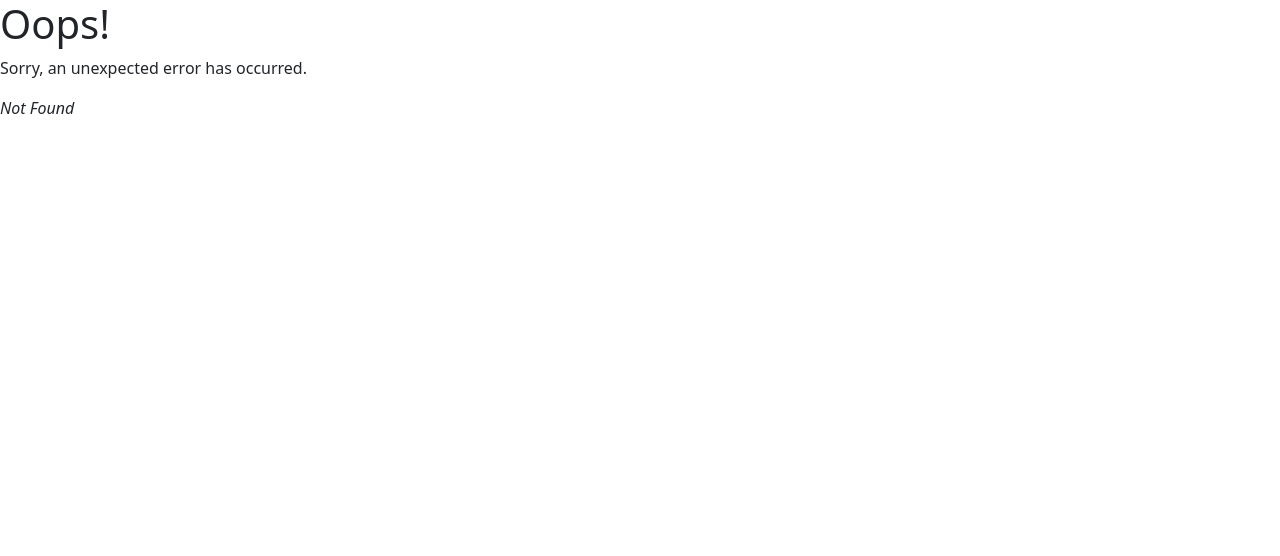
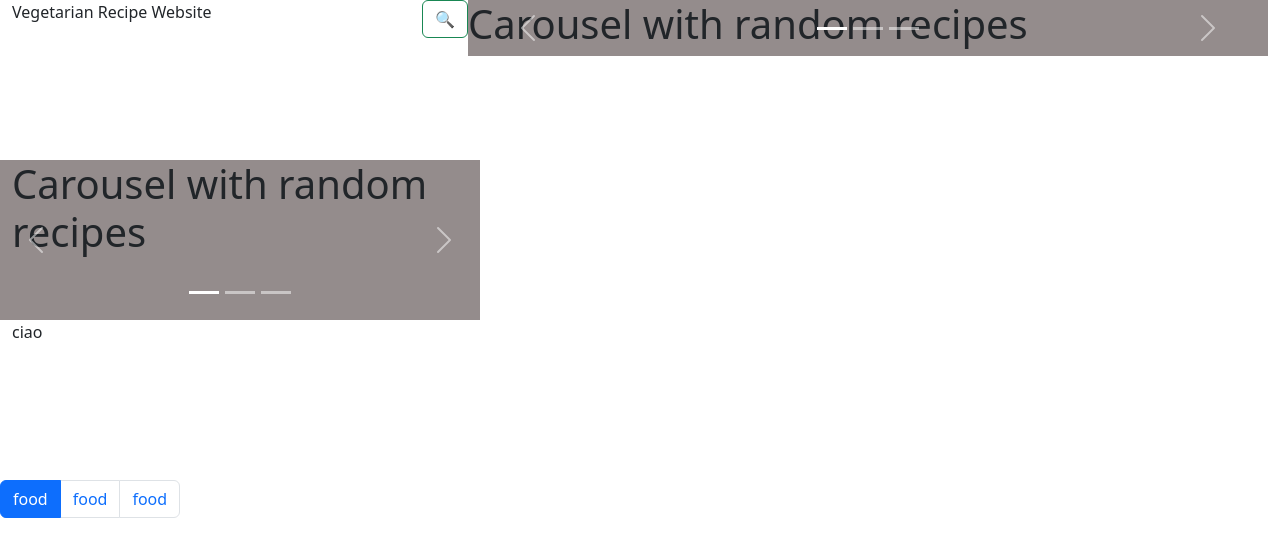
Before and after one commit to FrancescoSciab/The-Vegetarian-Feast, a React (Create React App) app: page /foodItem in a window 1280 px wide. Before the commit this address had no page. Shown: the top 556 px of the page. Built offline with nearby package versions, Linux system fonts and the light colour scheme; no server answers.

Commit message:
little start

```diff
--- a/src/components/FoodItem.js
+++ b/src/components/FoodItem.js
@@ -1,5 +1,6 @@
 import Pagination from 'react-bootstrap/Pagination';
 import { useEffect, useState } from 'react';
+import { Link } from 'react-router-dom';
 // API call to be moved to root component (?)
 
 
@@ -10,7 +11,7 @@ function FoodItem(props) {
       <Pagination>
 
         {props.dishTypes && props.dishTypes.map((dishType) => (
-            <Pagination.Item>{dishType}</Pagination.Item>
+            <Pagination.Item><Link to={`/${dishType}`}>{dishType}</Link></Pagination.Item>
         ))}
 
       </Pagination>
--- /dev/null
+++ b/src/routes/Dishes.js
@@ -0,0 +1,7 @@
+
+
+export default function Lunch () {
+    return (
+        <div>ciao</div>
+    )
+}
--- a/src/routes/root.js
+++ b/src/routes/root.js
@@ -1,6 +1,7 @@
 import '../root.css';
 import '../custom.scss';
 import { useEffect, useState } from 'react';
+import { Route, Routes } from "react-router-dom";
 import Container from "react-bootstrap/esm/Container";
 import Row from 'react-bootstrap/Row';
 import Col from 'react-bootstrap/Col';
@@ -10,6 +11,7 @@ import RecipeCarousel from '../components/RecipeCarousel';
 import FoodMenu from '../components/FoodMenu';
 import FoodItem from '../components/FoodItem';
 import axios from 'axios';
+import Lunch from '../routes/Dishes';
 
 
 const cache = {};
@@ -56,7 +58,10 @@ return (
         </Row>
 
         <Row id="recipe-carousel-row">
-          {topData && <FoodItem dishTypes={topData.dishTypes} />}
+
+            {topData && <FoodItem dishTypes={topData.dishTypes}/>}
+            <Lunch />
+
         </Row>
 
         <Row id="recipe-carousel-row">
```
Also changed, not shown: src/index.js (+12 -0 lines).
